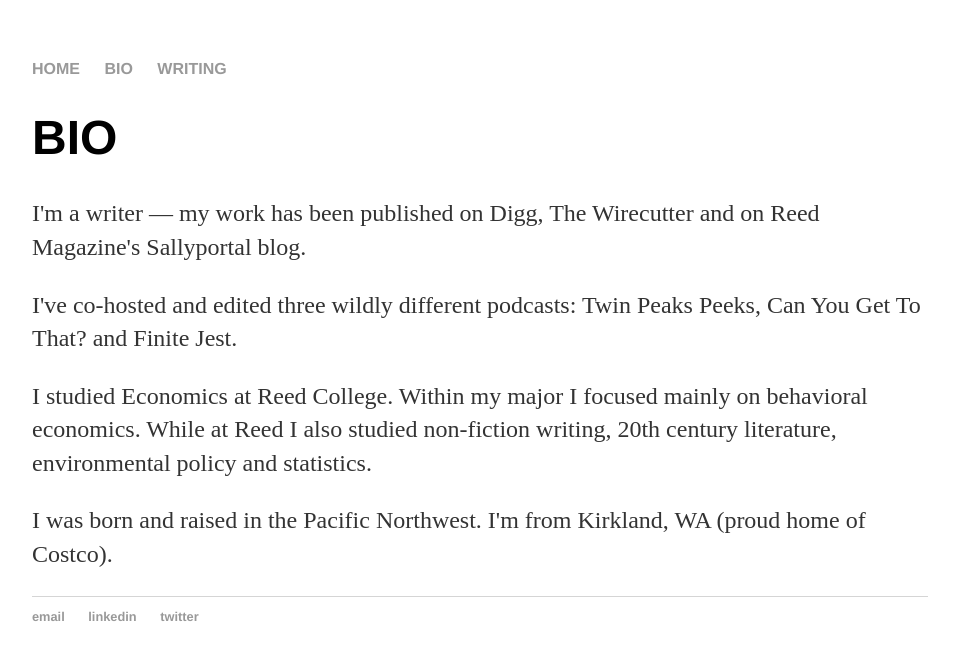
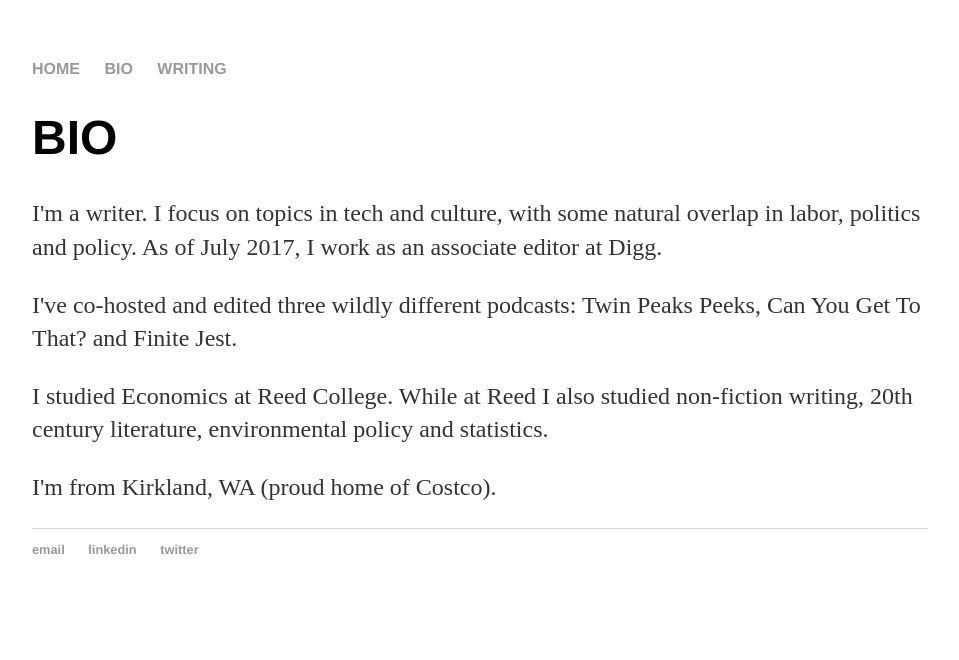
Before and after one commit to mathewolson/mathewolson.github.io, a Jekyll site: the page built from about.html, in a window 1280 px wide. Shown: the top 660 px of the page, without its empty margins (160-1119 px from the left). Built offline with Jekyll 4.4.1, drawn with Linux system fonts in a browser that asks for light colours.

Commit message:
Update about.html

```diff
--- a/about.html
+++ b/about.html
@@ -4,8 +4,8 @@ title: Bio
 ---
 <div class="blurb">
 	<h1>BIO</h1>
-	<p>I'm a writer — my work has been published on Digg, The Wirecutter and on Reed Magazine's Sallyportal blog.</p>
+	<p>I'm a writer. I focus on topics in tech and culture, with some natural overlap in labor, politics and policy. As of July 2017, I work as an associate editor at Digg. </p>
 	<p>I've co-hosted and edited three wildly different podcasts: Twin Peaks Peeks, Can You Get To That? and Finite Jest.</p>
-	<p>I studied Economics at Reed College. Within my major I focused mainly on behavioral economics. While at Reed I also studied non-fiction writing, 20th century literature, environmental policy and statistics.</p>
-	<p>I was born and raised in the Pacific Northwest. I'm from Kirkland, WA (proud home of Costco).</p>
+	<p>I studied Economics at Reed College. While at Reed I also studied non-fiction writing, 20th century literature, environmental policy and statistics.</p>
+	<p>I'm from Kirkland, WA (proud home of Costco).</p>
 </div><!-- /.blurb -->
```
